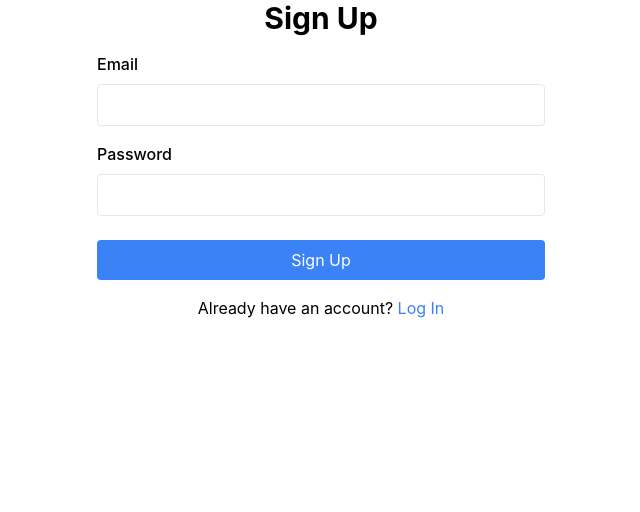
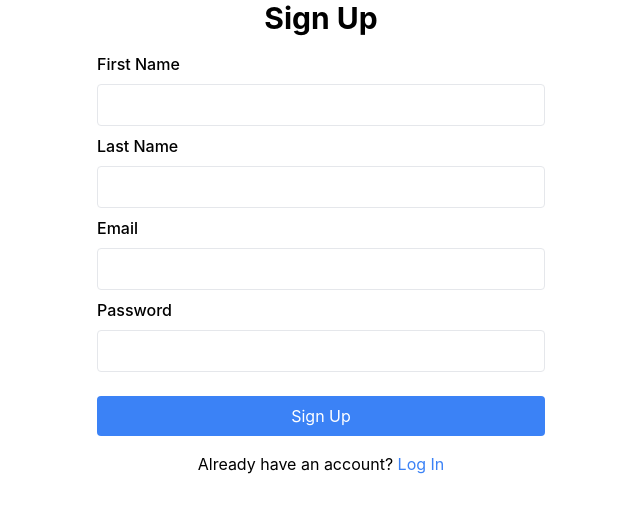
Before and after one commit to Saige243/BookBud, a React (Create React App) app: page /signup in a window 1280 px wide. Shown: the top 512 px of the page, without its empty margins (319-959 px from the left). Built offline with nearby package versions, Linux system fonts and the light colour scheme; no server answers.

Commit message:
Added first and last name to user

```diff
--- a/src/auth/useAuth.js
+++ b/src/auth/useAuth.js
@@ -37,9 +37,11 @@ const useAuth = () => {
     }
   }
 
-  const signup = async (email, password) => {
+  const signup = async (firstName, lastName, email, password) => {
     try {
       const response = await axios.post('http://localhost:3001/signup', {
+        firstName,
+        lastName,
         email,
         password,
       })
--- a/src/pages/Dashboard.js
+++ b/src/pages/Dashboard.js
@@ -4,9 +4,11 @@ import AuthContext from '../auth/AuthContext'
 function Dashboard({ books }) {
   const { currentUser } = useContext(AuthContext)
 
+  console.log('dash currentUser:', currentUser)
+
   return (
     <div className="px-6">
-      <h2>Hi, !</h2>
+      <h2>Hi, {currentUser ? currentUser.firstName : ''}!</h2>
       <p>Email: {currentUser ? currentUser.email : ''}</p>
       <div className="flex justify-center flex-row flex-wrap"></div>
     </div>
--- a/src/pages/Login.js
+++ b/src/pages/Login.js
@@ -5,7 +5,7 @@ import { useNavigate } from 'react-router-dom'
 
 const Login = () => {
   const { login } = useAuth()
-  let navigate = useNavigate()
+  const navigate = useNavigate()
 
   const [formData, setFormData] = useState({
     email: '',
--- a/src/pages/Signup.js
+++ b/src/pages/Signup.js
@@ -1,32 +1,74 @@
-import { useState } from 'react';
-import useAuth from '../auth/useAuth';
-import { Link } from 'react-router-dom';
-
+import { useState } from 'react'
+import useAuth from '../auth/useAuth'
+import { Link } from 'react-router-dom'
+import { useNavigate } from 'react-router-dom'
 
 const Signup = () => {
   const { signup } = useAuth()
+  const navigate = useNavigate()
   const [formData, setFormData] = useState({
+    firstName: '',
+    lastName: '',
     email: '',
     password: '',
-  });
+  })
 
   const handleChange = (e) => {
     setFormData({
       ...formData,
       [e.target.name]: e.target.value,
-    });
-  };
+    })
+  }
 
-  const handleSubmit = (e) => {
+  const handleSubmit = async (e) => {
     e.preventDefault()
-    signup(formData.email, formData.password)
-  };
+    try {
+      await signup(
+        formData.firstName,
+        formData.lastName,
+        formData.email,
+        formData.password
+      )
+      navigate('/dashboard')
+    } catch (error) {
+      console.error('Error on login:', error)
+      throw new Error('Login failed')
+    }
+  }
 
   return (
     <div className="max-w-md mx-auto">
       <h2 className="text-3xl font-bold text-center mb-4">Sign Up</h2>
       <form onSubmit={handleSubmit}>
-        <div className="mb-4">
+        <div className="mb-2">
+          <label htmlFor="email" className="block mb-2 font-medium">
+            First Name
+          </label>
+          <input
+            type="firstName"
+            id="firstName"
+            name="firstName"
+            value={formData.firstName}
+            onChange={handleChange}
+            autoComplete="off"
+            className="w-full px-4 py-2 border rounded focus:outline-none focus:border-blue-500"
+          />
+        </div>
+        <div className="mb-2">
+          <label htmlFor="email" className="block mb-2 font-medium">
+            Last Name
+          </label>
+          <input
+            type="lastName"
+            id="lastName"
+            name="lastName"
+            value={formData.lastName}
+            onChange={handleChange}
+            autoComplete="off"
+            className="w-full px-4 py-2 border rounded focus:outline-none focus:border-blue-500"
+          />
+        </div>
+        <div className="mb-2">
           <label htmlFor="email" className="block mb-2 font-medium">
             Email
           </label>
@@ -67,7 +109,7 @@ const Signup = () => {
         </Link>
       </p>
     </div>
-  );
-};
+  )
+}
 
-export default Signup;
+export default Signup
```
Also changed, not shown: 2 other files (tests, documents, lock files or other folders).
